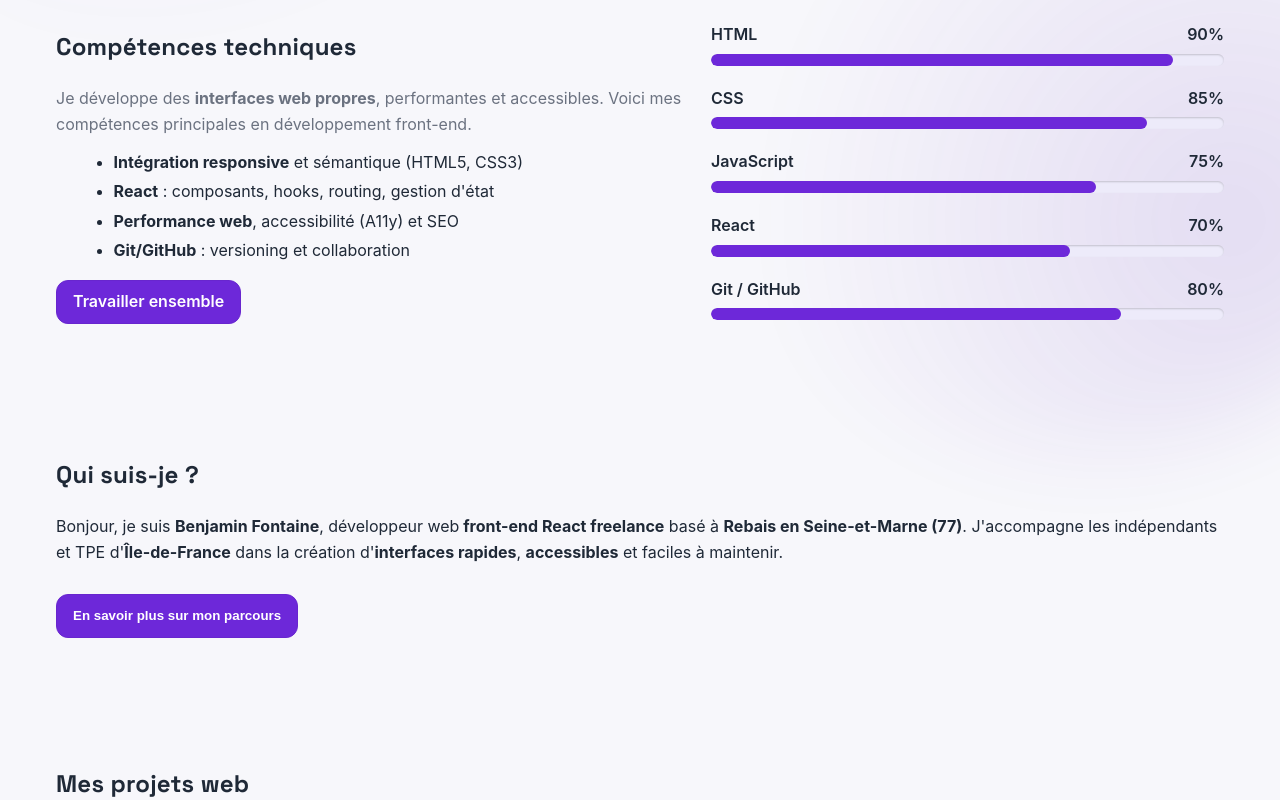
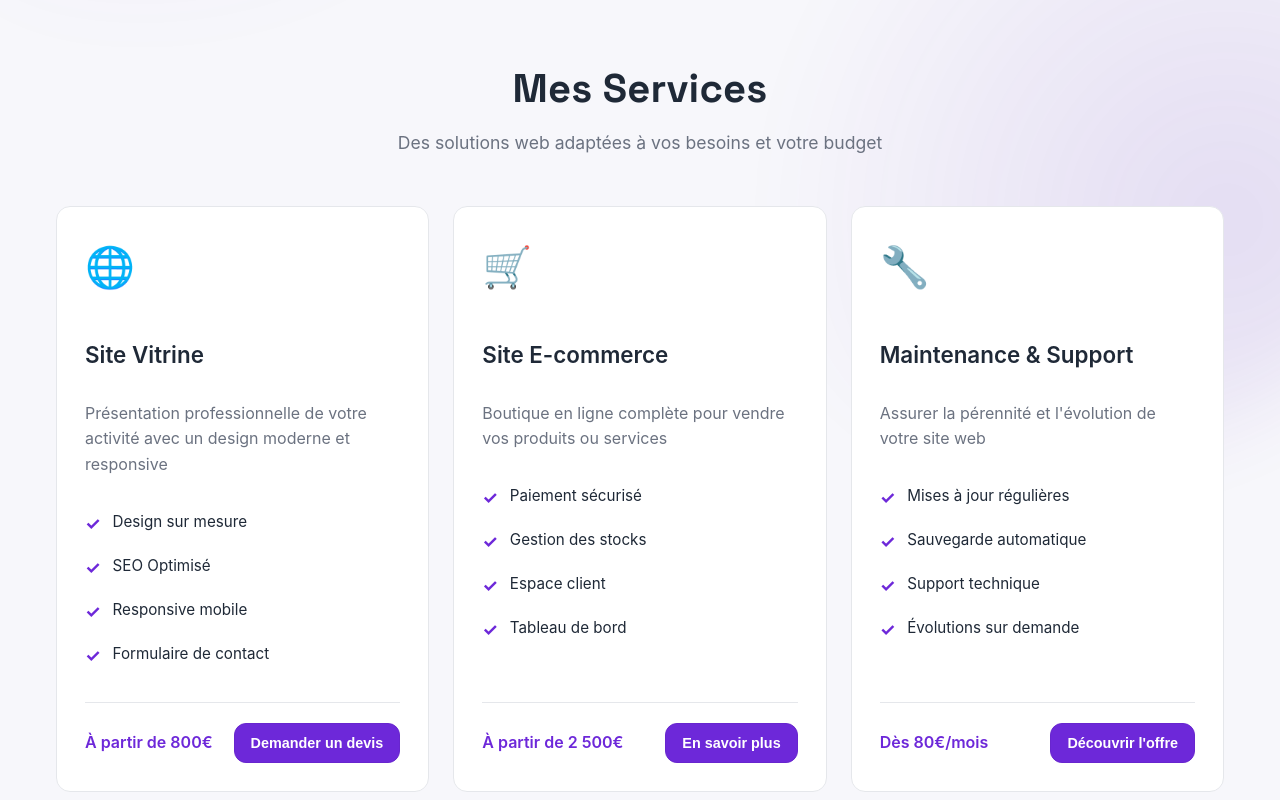
Before and after one commit to Bennftn/Portfolio, a React (Vite) app: page / in a window 1280 px wide. Shown: the part 540-1340 px from the top of the page. Built offline with nearby package versions, Linux system fonts and the light colour scheme.

Commit message:
modifications et ajout d'une section services

```diff
--- a/src/App.css
+++ b/src/App.css
@@ -302,7 +302,7 @@ a:hover{
 .projets .grid,
 .projects .grid{
   display: grid;
-  grid-template-columns: repeat(auto-fit, minmax(260px, 1fr));
+  grid-template-columns: repeat(auto-fit, minmax(340px, 1fr));
   gap: clamp(14px, 2.4vw, 22px);
   align-items: start;
 }
@@ -1014,3 +1014,169 @@ select.input option:checked {
 .merci-footer-text a:hover {
   color: var(--accent-2);
 }
+
+
+
+
+.services {
+  padding: 4rem 0;
+}
+
+.services-header {
+  text-align: center;
+  margin-bottom: 3rem;
+}
+
+.services-header h2 {
+  font-size: clamp(2rem, 4vw, 2.5rem);
+  margin-bottom: 0.5rem;
+}
+
+.services-subtitle {
+  color: var(--muted);
+  font-size: 1.1rem;
+  max-width: 600px;
+  margin: 0 auto;
+}
+
+.services-grid {
+  display: grid;
+  grid-template-columns: repeat(auto-fit, minmax(280px, 1fr));
+  gap: clamp(16px, 2.5vw, 24px);
+  align-items: stretch;
+}
+
+/* Service Card - reprend le style des .card existantes */
+.service-card {
+  display: flex;
+  flex-direction: column;
+  padding: 1.75rem;
+}
+
+.service-card:hover {
+  transform: translateY(-3px);
+}
+
+.service-icon {
+  font-size: 2.5rem;
+  margin-bottom: 1rem;
+  filter: grayscale(0);
+}
+
+.service-card h3 {
+  font-size: 1.4rem;
+  margin-bottom: 0.75rem;
+  font-weight: 600;
+}
+
+.service-description {
+  color: var(--muted);
+  line-height: 1.6;
+  margin-bottom: 1.5rem;
+  flex-grow: 0;
+}
+
+.service-features {
+  list-style: none;
+  padding: 0;
+  margin: 0 0 1.5rem 0;
+  flex-grow: 1;
+}
+
+.service-features li {
+  padding: 0.5rem 0;
+  color: var(--text);
+  display: flex;
+  align-items: flex-start;
+  gap: 0.75rem;
+  font-size: 0.95rem;
+}
+
+.check-mark {
+  color: var(--accent);
+  font-weight: bold;
+  font-size: 1.1rem;
+  flex-shrink: 0;
+}
+
+.service-footer {
+  display: flex;
+  justify-content: space-between;
+  align-items: center;
+  padding-top: 1.25rem;
+  border-top: 1px solid var(--border);
+  margin-top: auto;
+  gap: 1rem;
+}
+
+.service-price {
+  font-size: 1rem;
+  color: var(--accent);
+  font-weight: 600;
+  white-space: nowrap;
+}
+
+/* Bouton adapté au style du site */
+.service-card .btn {
+  padding: 0.5rem 1rem;
+  min-height: 40px;
+  font-size: 0.9rem;
+  white-space: nowrap;
+}
+
+/* Responsive */
+@media (max-width: 900px) {
+  .services-grid {
+    grid-template-columns: repeat(auto-fit, minmax(260px, 1fr));
+  }
+}
+
+@media (max-width: 600px) {
+  .services-grid {
+    grid-template-columns: 1fr;
+  }
+
+  .service-footer {
+    flex-direction: column;
+    align-items: stretch;
+    gap: 0.75rem;
+  }
+
+  .service-card .btn {
+    width: 100%;
+  }
+
+  .service-price {
+    text-align: center;
+  }
+}
+
+/* Animation d'apparition (optionnelle) */
+@media (prefers-reduced-motion: no-preference) {
+  .service-card {
+    animation: fadeInUp 0.6s ease-out backwards;
+  }
+
+  .service-card:nth-child(1) {
+    animation-delay: 0.1s;
+  }
+
+  .service-card:nth-child(2) {
+    animation-delay: 0.2s;
+  }
+
+  .service-card:nth-child(3) {
+    animation-delay: 0.3s;
+  }
+
+  @keyframes fadeInUp {
+    from {
+      opacity: 0;
+      transform: translateY(20px);
+    }
+    to {
+      opacity: 1;
+      transform: translateY(0);
+    }
+  }
+}
--- a/src/App.jsx
+++ b/src/App.jsx
@@ -1,6 +1,5 @@
 import "./App.css";
 import { Routes, Route, NavLink, useLocation } from "react-router-dom";
-import { useEffect } from "react";
 import ThemeToggle from "./components/ThemeToggle.jsx";
 import Home from "./pages/Home.jsx";
 import Contact from "./pages/Contact.jsx";
--- a/src/components/ProjectCard.jsx
+++ b/src/components/ProjectCard.jsx
@@ -107,11 +107,16 @@ export default function ProjectCard({
         )}
 
         <div className="pc-actions">
+          {demo && (
+            <a className="btn" href={demo} target="_blank" rel="noopener noreferrer">
+              Voir le site
+            </a>
+            )}
           {code && (
             <a className="btn btn-outline" href={code} target="_blank" rel="noopener noreferrer">
               Code GitHub
             </a>
-          )}
+            )}
         </div>
       </div>
     </article>
--- /dev/null
+++ b/src/components/Services.jsx
@@ -0,0 +1,88 @@
+import React from 'react';
+import '../App.css';
+
+const Services = () => {
+  const services = [
+    {
+      icon: "🌐",
+      title: "Site Vitrine",
+      description: "Présentation professionnelle de votre activité avec un design moderne et responsive",
+      features: [
+        "Design sur mesure",
+        "SEO Optimisé ",
+        "Responsive mobile",
+        "Formulaire de contact"
+      ],
+      price: "À partir de 800€",
+      cta: "Demander un devis"
+    },
+    {
+      icon: "🛒",
+      title: "Site E-commerce",
+      description: "Boutique en ligne complète pour vendre vos produits ou services",
+      features: [
+        "Paiement sécurisé",
+        "Gestion des stocks",
+        "Espace client",
+        "Tableau de bord"
+      ],
+      price: "À partir de 2 500€",
+      cta: "En savoir plus"
+    },
+    {
+      icon: "🔧",
+      title: "Maintenance & Support",
+      description: "Assurer la pérennité et l'évolution de votre site web",
+      features: [
+        "Mises à jour régulières",
+        "Sauvegarde automatique",
+        "Support technique",
+        "Évolutions sur demande"
+      ],
+      price: "Dès 80€/mois",
+      cta: "Découvrir l'offre"
+    }
+  ];
+
+  return (
+    <section id="services" className="section services">
+      <div className="container">
+        <div className="services-header">
+          <h2>Mes Services</h2>
+          <p className="services-subtitle">
+            Des solutions web adaptées à vos besoins et votre budget
+          </p>
+        </div>
+
+        <div className="services-grid">
+          {services.map((service, index) => (
+            <article key={index} className="card service-card">
+              <div className="service-icon">{service.icon}</div>
+              <h3>{service.title}</h3>
+              <p className="service-description">{service.description}</p>
+              <ul className="service-features">
+                {service.features.map((feature, idx) => (
+                  <li key={idx}>
+                    <span className="check-mark">✓</span>
+                    {feature}
+                  </li>
+                ))}
+              </ul>
+              <div className="service-footer">
+                <span className="service-price">{service.price}</span>
+                <button
+                  className="btn btn-sm"
+                  onClick={() => window.location.href='/contact'}
+                >
+                  {service.cta}
+                </button>
+              </div>
+            </article>
+          ))}
+        </div>
+      </div>
+    </section>
+  );
+};
+
+export default Services;
--- a/src/data/projects.js
+++ b/src/data/projects.js
@@ -34,12 +34,11 @@ export const projects = [
         solution: "Validation (type/taille), messages d’erreur, appels API try/catch."
       }
     ],
-    demo: "https://…/sophie",
     code: "https://github.com/Bennftn/Portfolio-architecte-sophie-bluel.git"
   },
   {
     title: "Kasa",
-    description: "Application de location en React avec routing, composants réutilisables et gestion des états.",
+    description: "Application de location en React avec routing et composants réutilisables",
     image: "/assets/Kasa.webp",
     skills: ["React", "React Router", "Props/State", "Composants réutilisables", "A11y"],
     tech: ["HTML", "CSS", "JavaScript", "React"],
@@ -57,7 +56,29 @@ export const projects = [
         solution: "État local minimal, clés stables, et dérivation de données au rendu plutôt que les stocker."
       }
     ],
-    demo: "https://ton-domaine.vercel.app",          // a remplace par le lien de démo
+    code: "https://github.com/Bennftn/Kasa"          // a remplacer par le repo
+  },
+  {
+    title: "VD Serrurerie",
+    description: "Site vitrine pour promouvoir ses créations",
+    image: "/assets/vd-serrurerie-site.PNG",
+    skills: ["React", "React Router", "Props/State", "Composants réutilisables", "A11y"],
+    tech: ["HTML", "CSS", "JavaScript", "React"],
+    challenges: [
+      {
+        problem: "Structurer l’app en composants clairs tout en respectant la maquette.",
+        solution: "Découpage par pages/sections, composants UI (Accordion, Tag, Rating) et props typées."
+      },
+      {
+        problem: "Gestion des routes dynamiques (page logement) et des 404.",
+        solution: "Mise en place de React Router (routes dynamiques, fallback 404) + redirections propres."
+      },
+      {
+        problem: "Éviter les re-rendus inutiles et garder une UI fluide.",
+        solution: "État local minimal, clés stables, et dérivation de données au rendu plutôt que les stocker."
+      }
+    ],
+    demo: "https://vdserrurerie.com",          // a remplace par le lien de démo
     code: "https://github.com/Bennftn/Kasa"          // a remplacer par le repo
   }
 ];
--- a/src/pages/Home.jsx
+++ b/src/pages/Home.jsx
@@ -1,6 +1,7 @@
 import SkillBar from "../components/SkillBar";
 import ProjectCard from "../components/ProjectCard.jsx";
 import Timeline from "../components/Timeline.jsx";
+import Services from "../components/Services.jsx";
 import { skills } from "../data/skills.js";
 import { useEffect } from "react";
 import { useLocation } from "react-router-dom";
@@ -148,7 +149,7 @@ export default function Home() {
               "areaServed": [
                 {
                   "@type": "City",
-                  "name": "Rebais"
+                  "name": "Bellot"
                 },
                 {
                   "@type": "AdministrativeArea",
@@ -195,7 +196,7 @@ export default function Home() {
           "areaServed": [
             {
               "@type": "City",
-              "name": "Rebais"
+              "name": "Bellot"
             },
             {
               "@type": "City",
@@ -279,7 +280,7 @@ export default function Home() {
         <div className="container">
           <h1>Développeur Web Front-End React Freelance</h1>
           <p className="subtitle">
-            Basé à <strong>Rebais (Seine-et-Marne, 77)</strong>, je conçois des <strong>sites web modernes</strong>,
+            Basé à <strong>Bellot (Seine-et-Marne, 77)</strong>, je conçois des <strong>sites web modernes</strong>,
             performants et accessibles avec React, HTML5 et CSS3.
           </p>
           <p className="skills-summary">
@@ -291,7 +292,7 @@ export default function Home() {
           </a>
         </div>
       </section>
-
+        <Services />
       <section id="competences" className="skills section">
         <div className="container skills-grid">
           {/* Colonne gauche : texte */}
@@ -320,7 +321,6 @@ export default function Home() {
           </div>
         </div>
       </section>
-
       <section id="presentation" className="intro section">
         <div className="container">
           <h2>Qui suis-je ?</h2>
@@ -328,7 +328,7 @@ export default function Home() {
           {/* Accroche courte visible avec localisation */}
           <p className="lead">
             Bonjour, je suis <strong>Benjamin Fontaine</strong>, développeur web
-            <strong> front-end React freelance</strong> basé à <strong>Rebais en Seine-et-Marne (77)</strong>.
+            <strong> front-end React freelance</strong> basé à <strong>Bellot en Seine-et-Marne (77)</strong>.
             J'accompagne les indépendants et TPE d'<strong>Île-de-France</strong> dans la création
             d'<strong>interfaces rapides</strong>, <strong>accessibles</strong> et faciles à maintenir.
           </p>
```
Also changed, not shown: public/assets/vd-serrurerie-site.PNG (added).
